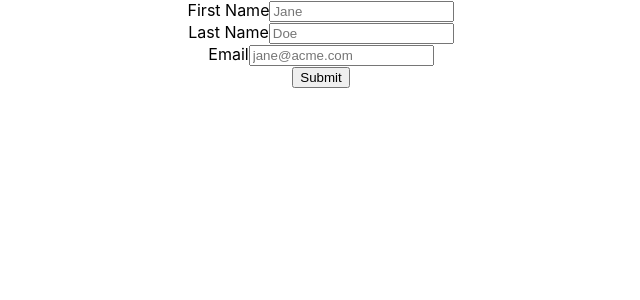
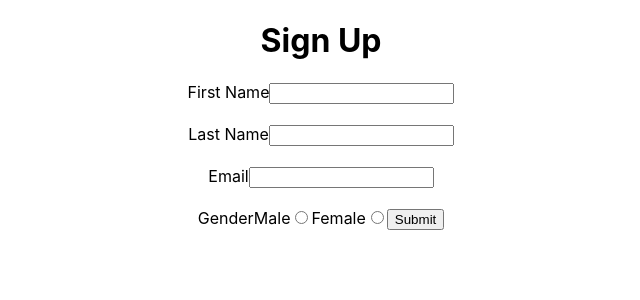
Before and after one commit to GokalpAvcu/kodluyoruz-react-studies, a React (Create React App) app in the folder 8-formik/: page / in a window 1280 px wide. Shown: the top 300 px of the page, without its empty margins (319-959 px from the left). Built offline with nearby package versions, Linux system fonts and the light colour scheme.

Commit message:
add formik

```diff
--- a/8-formik/src/App.js
+++ b/8-formik/src/App.js
@@ -1,10 +1,11 @@
 import './App.css';
 
-import { Formik, Field, Form } from 'formik';
+import { Formik} from 'formik';
 
 function App() {
   return (
     <div className="App">
+      <h1>Sign Up</h1>
       <Formik
       initialValues={{
         firstName: '',
@@ -15,28 +16,40 @@ function App() {
         console.log(values);
       }}
     >
-      <Form>
+     {
+       ({handleSubmit, handleChange}) => (
+        <form onSubmit={handleSubmit}>
         <label htmlFor="firstName">First Name</label>
-        <Field id="firstName" name="firstName" placeholder="Jane" />
+        <input name="firstName" onChange={handleChange} />
 
+        <br/>
         <br/>
 
         <label htmlFor="lastName">Last Name</label>
-        <Field id="lastName" name="lastName" placeholder="Doe" />
+        <input name="lastName" onChange={handleChange} />
 
+
+        <br/>
         <br/>
 
         <label htmlFor="email">Email</label>
-        <Field
-          id="email"
-          name="email"
-          placeholder="jane@acme.com"
-          type="email"
-        />
+        <input name="email" onChange={handleChange} />
+
+        <br/>
         <br/>
 
+        <label htmlFor="gender">Gender</label>
+
+        <span>Male</span>
+        <input type="radio" value="male" onChange={handleChange} />
+
+        <span>Female</span>
+        <input type="radio" value="female" onChange={handleChange}/>
+
         <button type="submit">Submit</button>
-      </Form>
+      </form>
+       )
+     }
     </Formik>
     </div>
   );
```
